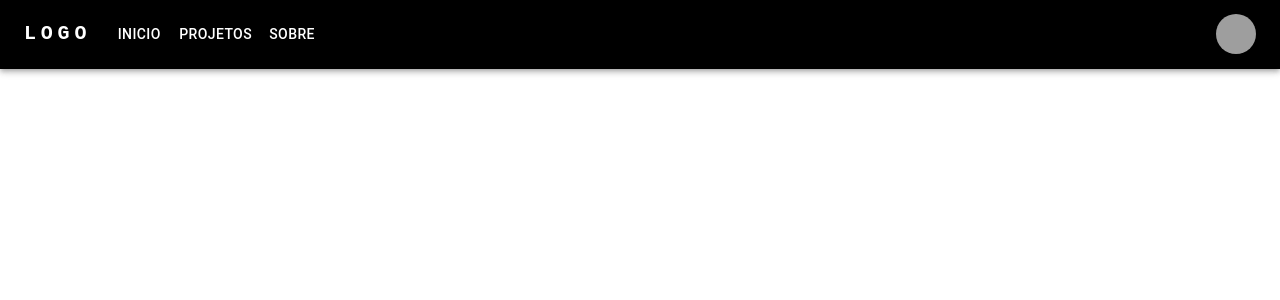
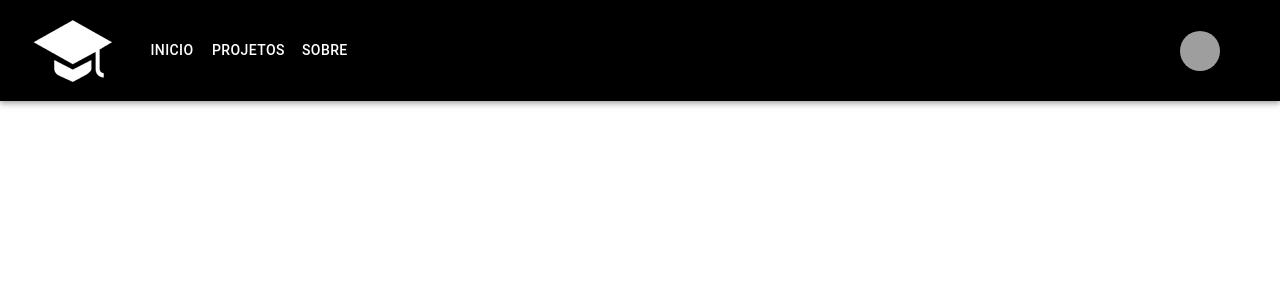
Before and after one commit to victoriavasconcelos/sivo, a React (Create React App) app: page /projetos in a window 1280 px wide. Shown: the top 300 px of the page. Built offline with nearby package versions, Linux system fonts and the light colour scheme; grey boxes are pictures that could not be loaded.

Commit message:
Alteração no router e adição do ícone de chapéu

```diff
--- a/src/layout/navbar/index.jsx
+++ b/src/layout/navbar/index.jsx
@@ -10,6 +10,7 @@ import Avatar from '@mui/material/Avatar';
 import Button from '@mui/material/Button';
 import Tooltip from '@mui/material/Tooltip';
 import MenuItem from '@mui/material/MenuItem';
+import chapeu from '../../assets/chapeu 11.png'
 
 const pages = ['Inicio', 'Projetos', 'Sobre'];
 const settings = ['Profile', 'Account', 'Dashboard', 'Logout'];
@@ -37,7 +38,7 @@ function NavBar() {
 
   return (
     <AppBar position="static" style={{ background: 'black'}}>
-      <Container maxWidth="xl">
+      <Container maxWidth style={{ paddingRight: 60}}>
         <Toolbar disableGutters>
           <Typography
             variant="h6"
@@ -54,7 +55,7 @@ function NavBar() {
               textDecoration: 'none',
             }}
           >
-            LOGO
+            <img src={chapeu} alt="logo" />
           </Typography>
 
           <Box sx={{ flexGrow: 1, display: { xs: 'flex', md: 'none' } }}>
--- a/src/pages/projetos/index.jsx
+++ b/src/pages/projetos/index.jsx
@@ -4,7 +4,6 @@ import NavBar from "../../layout/navbar"
 export default function Projetos() {
     return (
         <div>
-            <NavBar />
         </div>
     )
 }
```
Also changed, not shown: src/index.js (+11 -6 lines), src/assets/chapeu 11.png (added).
